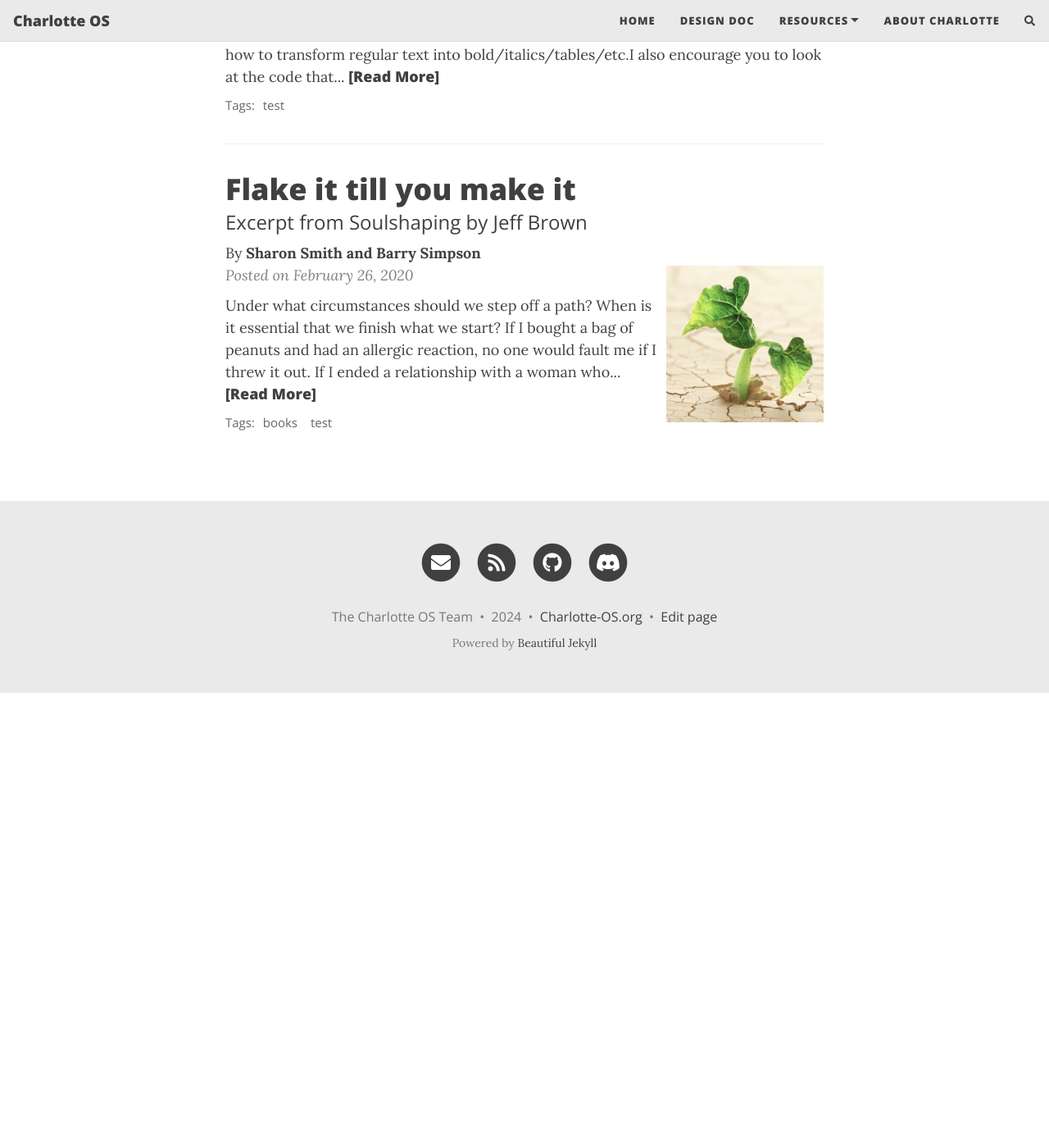
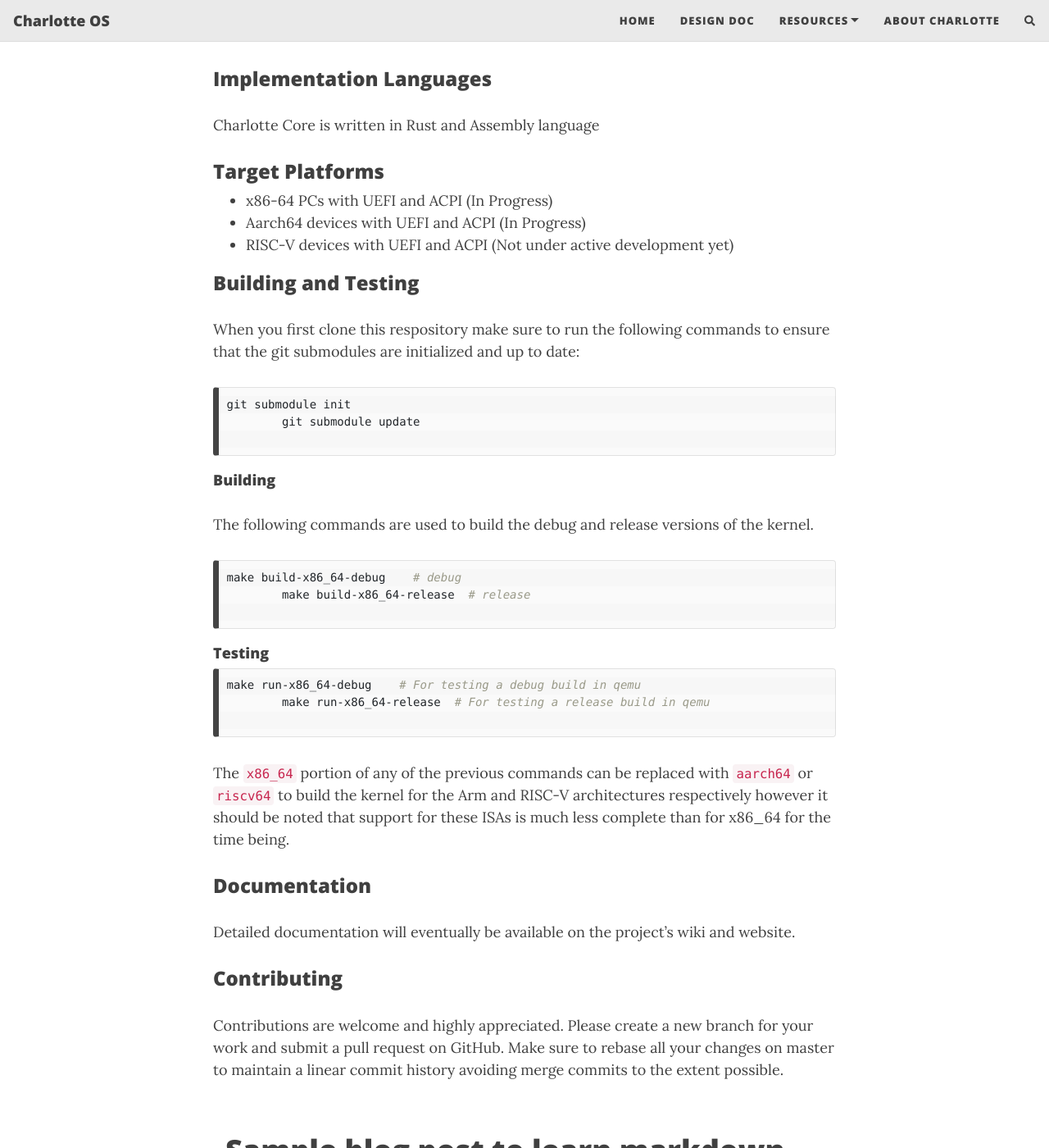
Before and after one commit to charlotte-os/charlotte-os.github.io, a Jekyll site: the page built from index.html, in a window 1280 px wide and 1400 px high, scrolled down 1179 px. Shown: the whole window at 82% size. Built offline with Jekyll 4.4.1, drawn with Linux system fonts in a browser that asks for light colours; nearby versions of some CDN libraries; the list of posts is cut into pages by our own code; comment, search, counter and statistics services are not loaded; before the commit the page ends 2024 px from its top, so only the background shows below that; some of the changed text lies outside the part shown.

Commit message:
added readme contents to main page

```diff
--- a/_config.yml
+++ b/_config.yml
@@ -55,7 +55,7 @@ social-network-links:
   email: "charlotte-os@outlook.com"
   rss: true  # remove this line if you don't want to show an RSS link at the bottom
 #  facebook: deanattali
-  github: chatlotte-os
+  github: charlotte-os
 #  twitter: daattali
 #  patreon: DeanAttali
 #  youtube: "@daattali"
--- a/_includes/index_custom.html
+++ b/_includes/index_custom.html
@@ -1,3 +1,60 @@
-<p>
-    <img src="assets/img/charlotteos-qemu_smaller.png" alt="CharlotteOS booted in QEMU" class="mx-auto d-block">
-<p>
+<div class="row">
+    <p>
+        <img src="assets/img/charlotteos-qemu_smaller.png" alt="CharlotteOS booted in QEMU" class="mx-auto d-block">
+    </p>
+
+    <div>
+        <h1 id="charlotte-core">Charlotte Core</h1>
+        <h3 id="the-kernel-of-charlotteos">The Kernel of CharlotteOS</h3>
+
+        <p>Charlotte Core is a hybrid operating system kernel developed as a part of CharlotteOS.</p>
+
+        <h3 id="status">Status</h3>
+
+        <p>Charlotte Core is in very early development. Run it at your own risk.</p>
+
+        <h3 id="implementation-languages">Implementation Languages</h3>
+
+        <p>Charlotte Core is written in Rust and Assembly language</p>
+
+        <h3 id="target-platforms">Target Platforms</h3>
+
+        <ul>
+            <li>x86-64 PCs with UEFI and ACPI (In Progress)</li>
+            <li>Aarch64 devices with UEFI and ACPI (In Progress)</li>
+            <li>RISC-V devices with UEFI and ACPI (Not under active development yet)</li>
+        </ul>
+
+        <h3 id="building-and-testing">Building and Testing</h3>
+
+        <p>When you first clone this respository make sure to run the following commands to ensure that the git submodules are initialized and up to date:</p>
+        <div class="language-bash highlighter-rouge"><div class="highlight"><pre class="highlight"><code>git submodule init
+        git submodule update
+        </code></pre></div></div>
+
+        <h4 id="building">Building</h4>
+        <p>The following commands are used to build the debug and release versions of the kernel.</p>
+        <div class="language-bash highlighter-rouge"><div class="highlight"><pre class="highlight"><code>make build-x86_64-debug    <span class="c"># debug</span>
+        make build-x86_64-release  <span class="c"># release</span>
+        </code></pre></div></div>
+        <h4 id="testing">Testing</h4>
+
+        <div class="language-bash highlighter-rouge"><div class="highlight"><pre class="highlight"><code>make run-x86_64-debug    <span class="c"># For testing a debug build in qemu</span>
+        make run-x86_64-release  <span class="c"># For testing a release build in qemu</span>
+        </code></pre></div></div>
+
+        <p>The <code class="language-plaintext highlighter-rouge">x86_64</code> portion of any of the previous commands can be replaced with <code class="language-plaintext highlighter-rouge">aarch64</code> or <code class="language-plaintext highlighter-rouge">riscv64</code> to build the kernel for the Arm and RISC-V architectures respectively however it should be noted that support for these ISAs is much less complete
+        than for x86_64 for the time being.</p>
+
+        <h3 id="documentation">Documentation</h3>
+
+        <p>Detailed documentation will eventually be available on the project’s wiki and website.</p>
+
+        <h3 id="contributing">Contributing</h3>
+
+        <p>Contributions are welcome and highly appreciated. Please create a new branch for your work and submit a pull request on GitHub. Make sure to rebase all your changes on master to maintain a linear commit history avoiding merge commits to the extent possible.</p>
+
+
+    </div>
+
+</div>
```
Also changed, not shown: README.md.
